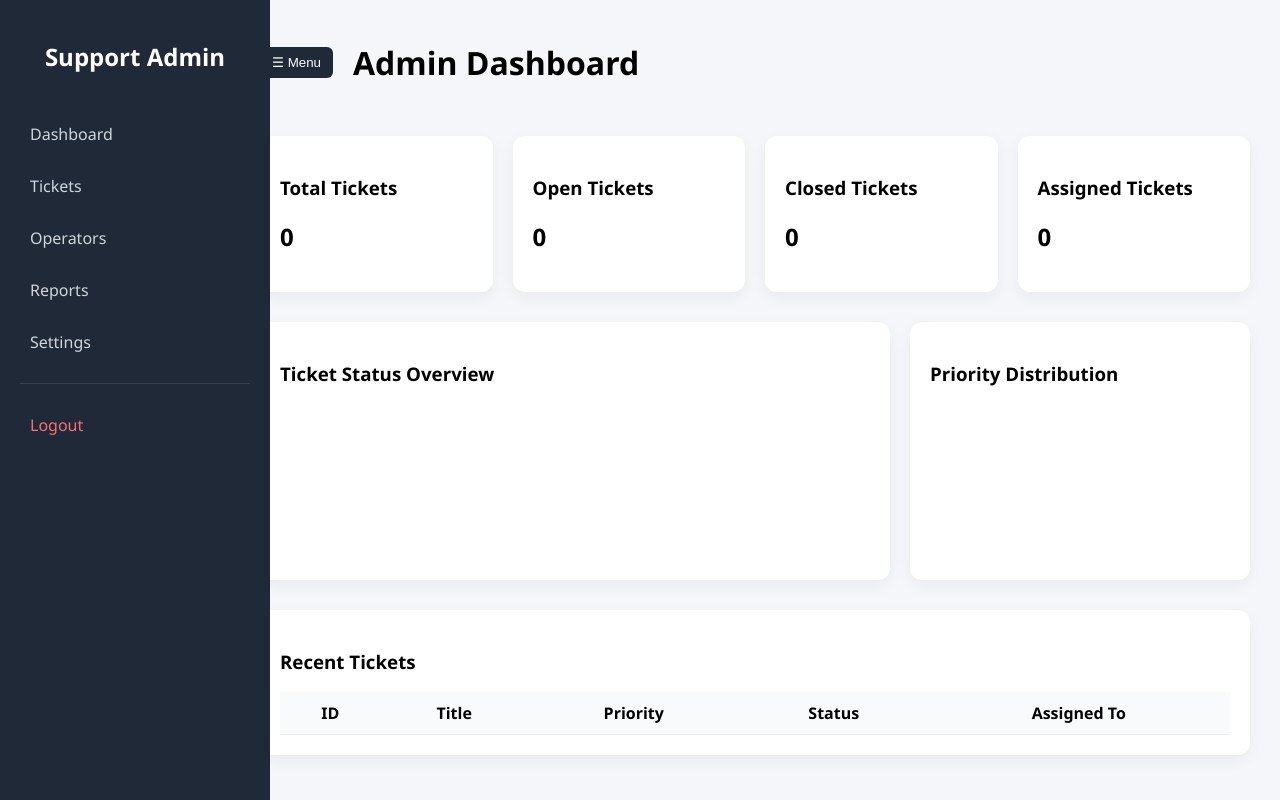
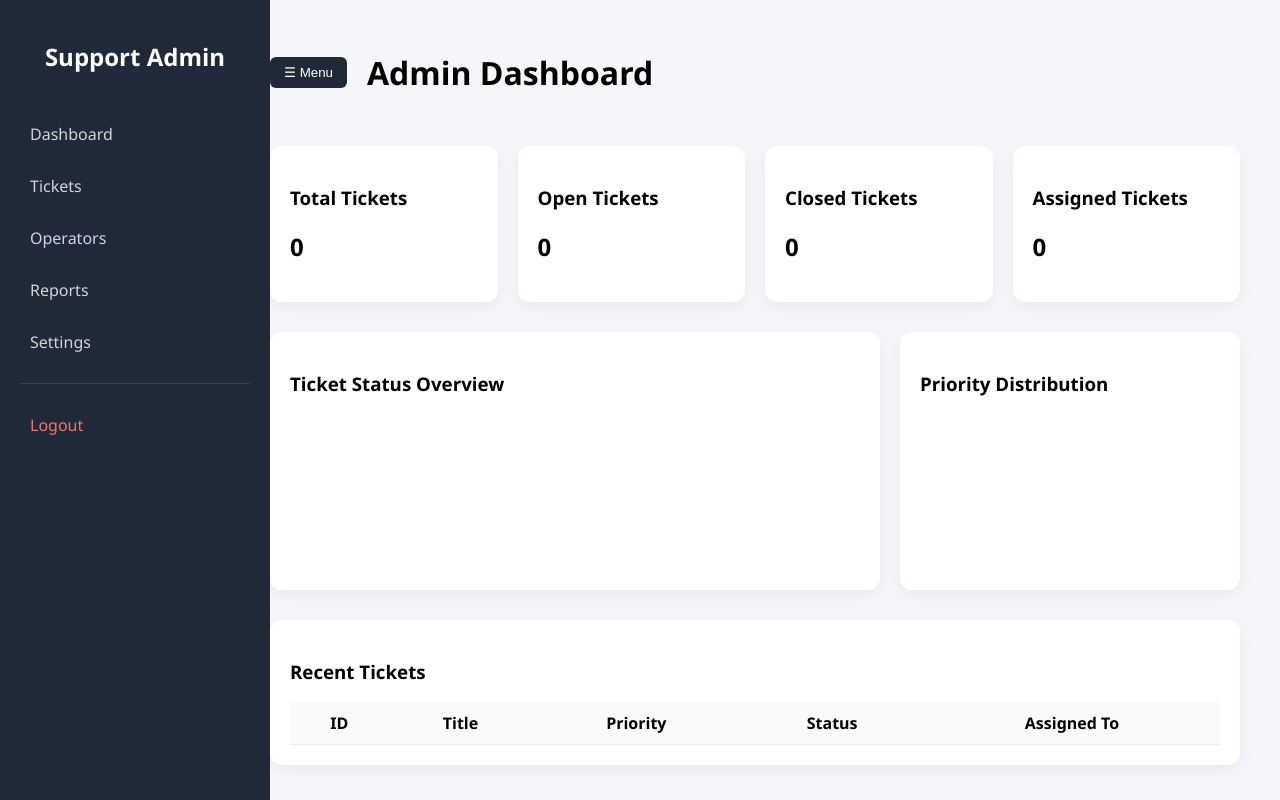
Before and after one commit to somnath516/automated-support-system, a website: page client/adminDashboard.html in a window 1280 px wide. Drawn offline with nearby package versions, Linux system fonts and the light colour scheme; no server answers.

Commit message:
Fix dashboard layout spacing, improve sidebar toggle, remove logout confirmation

```diff
--- a/client/adminDashboard.html
+++ b/client/adminDashboard.html
@@ -60,11 +60,17 @@
             color: white !important;
         }
 
+        hr {
+            border: 0;
+            border-top: 1px solid #374151;
+            margin: 20px 0;
+        }
+
         /* Main */
         .main {
             flex: 1;
             margin-left: 230px;
-            padding: 20px 30px;
+            padding: 30px 40px;
             transition: margin-left 0.3s ease;
             width: 100%;
         }
@@ -76,6 +82,7 @@
         .topbar {
             display: flex;
             align-items: center;
+            gap: 20px; /* Proper spacing */
             margin-bottom: 30px;
         }
 
@@ -83,16 +90,16 @@
             background: #1f2937;
             color: white;
             border: none;
-            padding: 8px 12px;
+            padding: 8px 14px;
             border-radius: 6px;
             cursor: pointer;
-            margin-right: 20px;
         }
 
         .menu-btn:hover {
             background: #111827;
         }
 
+        /* Cards */
         .cards {
             display: grid;
             grid-template-columns: repeat(4, 1fr);
@@ -112,6 +119,7 @@
             transform: translateY(-5px);
         }
 
+        /* Charts */
         .charts {
             display: grid;
             grid-template-columns: 2fr 1fr;
@@ -125,6 +133,7 @@
             box-shadow: 0 5px 15px rgba(0,0,0,0.05);
         }
 
+        /* Table */
         .table-section {
             margin-top: 30px;
             background: white;
@@ -146,12 +155,6 @@
         th {
             background: #f9fafb;
         }
-
-        hr {
-            border: 0;
-            border-top: 1px solid #374151;
-            margin: 20px 0;
-        }
     </style>
 </head>
 
@@ -167,7 +170,6 @@
     <a href="settings.html">Settings</a>
 
     <hr>
-
     <a href="#" onclick="logout()" class="logout-btn">Logout</a>
 </div>
 
@@ -301,9 +303,7 @@ function toggleSidebar() {
 }
 
 function logout() {
-    if (confirm("Are you sure you want to logout?")) {
-        window.location.href = "role.html";
-    }
+    window.location.href = "role.html";
 }
 
 loadDashboard();
```
